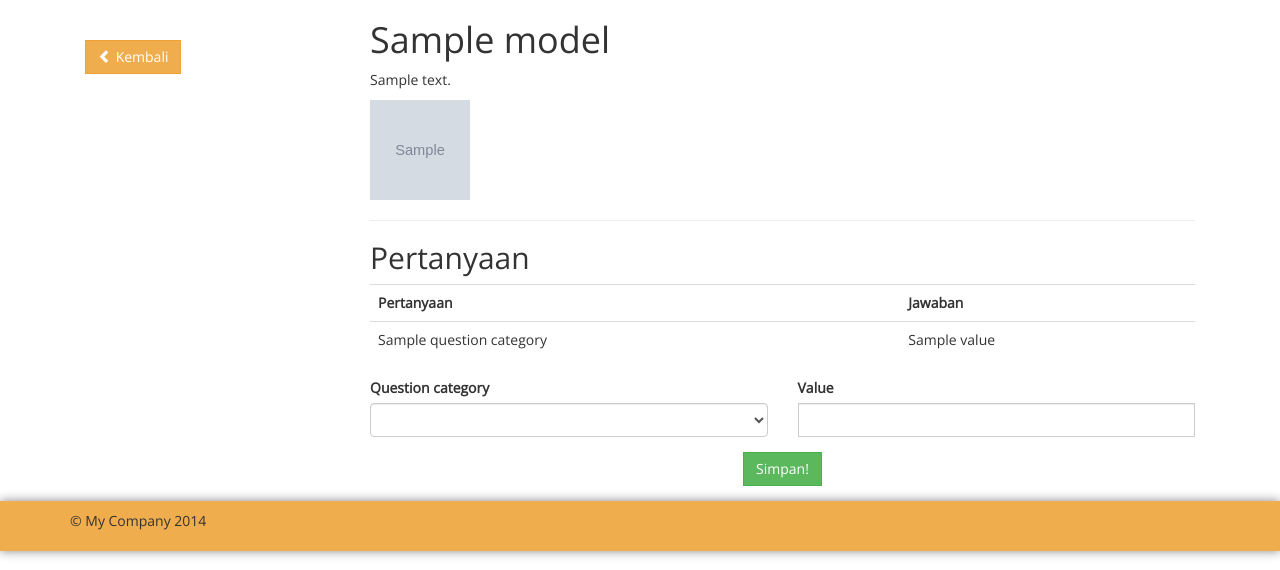
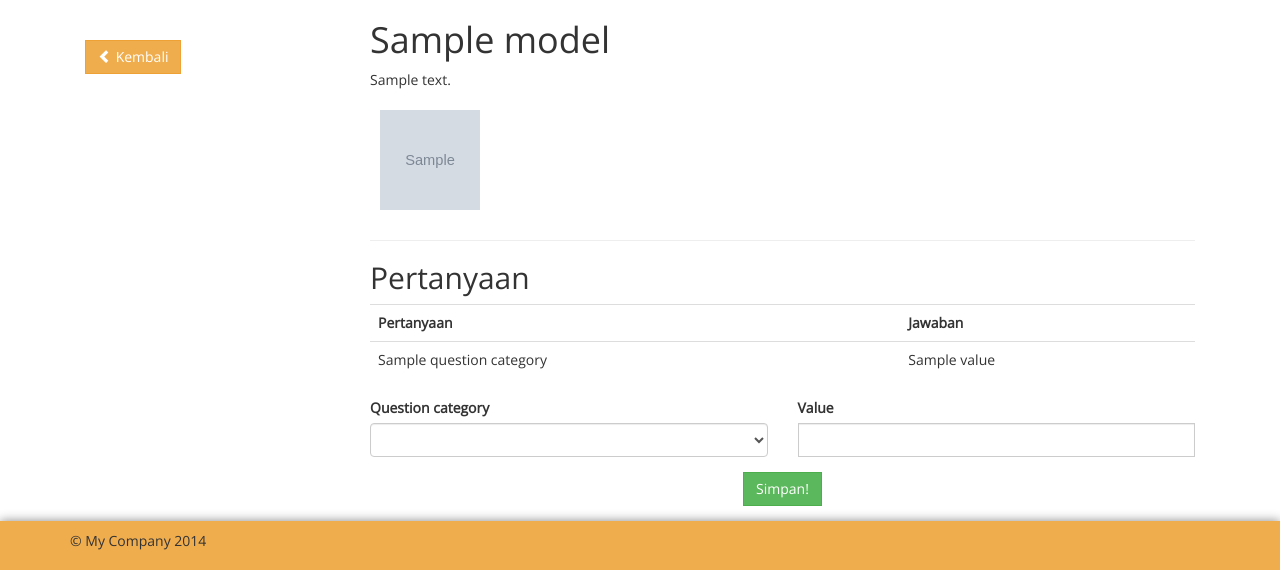
Before and after one commit to vincentsthe/belajar-budaya, a Yii app: template views/item/addQuestion.php in a window 1280 px wide. Shown: the top 570 px of the page. Run offline with PHP 8.4 and a stand-in for Yii, Linux system fonts and the light colour scheme; the template is opened without the code that fills it: most values are stand-ins (such as "Sample title", 1, 10 or a date in 2020); grey boxes marked "Sample" are stand-in pictures; form fields are guessed from the names that the template uses; data that the repository does not hold is empty; some libraries are stand-ins or nearby versions.

Commit message:
fix image

```diff
--- a/views/item/addQuestion.php
+++ b/views/item/addQuestion.php
@@ -35,7 +35,7 @@ $this->params['breadcrumbs'][] = $this->title;
 
     <h1><?= Html::encode($model->name) ?></h1>
     <p><?=$model->description; ?></p>
-    <img src='<?=$model->image_url;?>' width='100px' height='100px'>
+    <img src='<?=Yii::$app->request->baseUrl."/".$model->image_url;?>' width='100px' height='100px' style="margin: 10px;">
     <?= DetailView::widget([
         'model' => $model,
         'attributes' => [
--- a/views/item/view.php
+++ b/views/item/view.php
@@ -14,7 +14,7 @@ $this->params['breadcrumbs'][] = $this->title;
 <div class="col-md-9">
     <h1><?= Html::encode($model->name) ?></h1>
     <p><?=$model->description; ?></p>
-    <img src='<?=$model->image_url;?>' width='100px' height='100px'>
+    <img src='<?=Yii::$app->request->baseUrl."/".$model->image_url;?>' width='100px' height='100px' style="margin: 10px;">
     <?= DetailView::widget([
         'model' => $model,
         'attributes' => [
--- a/views/site/home.php
+++ b/views/site/home.php
@@ -21,7 +21,7 @@
 					<?php
 					foreach($items as $item): ?>
 						<div class="menu-box" style="background-color: #A8FFA4">
-						<?= Html::img(Yii::$app->request->baseUrl."/img/items/$item->image_url",['style' => 'height:70px;float:left;border-radius:10px;']); ?>
+						<?= Html::img(Yii::$app->request->baseUrl."$item->image_url",['style' => 'height:70px;float:left;border-radius:10px;']); ?>
 							<?= Html::a("<h3 style='float:left' style='font-family: 'Kameron', serif;'>&nbsp; $item->name </h3>",['wiki/view','id' => $item->id]); ?>
 						</div>
 					<?php endforeach;
```
